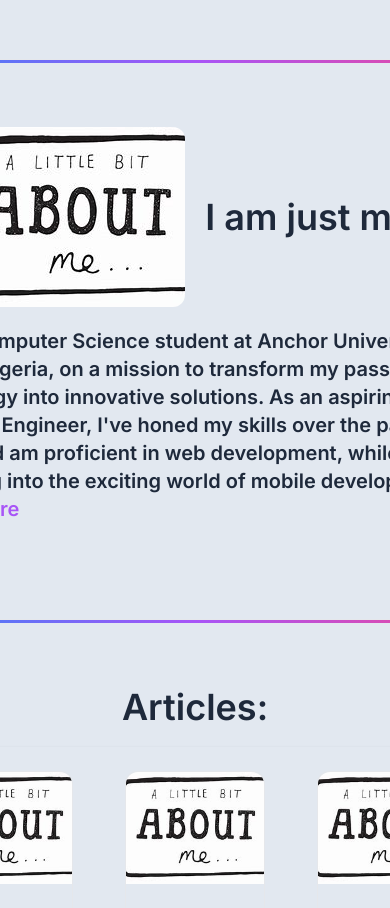
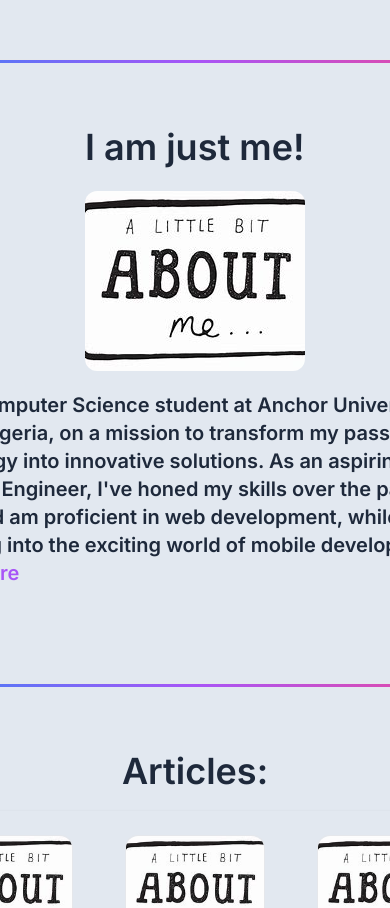
Before and after one commit to PeaceOloruntoba/peacecodes, a Next.js app: page / in a window 390 px wide. Shown: the part 1620-2528 px from the top of the page. Built offline with nearby package versions, Linux system fonts and the light colour scheme.

Commit message:
HomeAbout Responsive

```diff
--- a/src/app/components/HomeAbout.tsx
+++ b/src/app/components/HomeAbout.tsx
@@ -6,9 +6,17 @@ export default function HomeAbout() {
     return(
         <div>
         <div className="p-16 grid gap-5 items-center justify-center">
+            <div className="hidden lg:block">
             <div className="flex gap-5 items-center justify-center">
             <Image src={about} alt="Jumbotron" className="rounded-xl" />
             <h2 className="text-4xl font-semibold text-slate-800 dark:text-zinc-300">I am just me!</h2>
+            </div>
+            </div>
+            <div className="lg:hidden">
+            <div className="grid gap-6 items-center justify-center">
+            <h2 className="text-4xl font-semibold text-slate-800 dark:text-zinc-300">I am just me!</h2>
+            <Image src={about} alt="Jumbotron" className="rounded-xl" />
+            </div>
             </div>
         <div className="">
             <p className="text-xl font-semibold text-slate-800 dark:text-zinc-300 mb-8">I am a Computer Science student at Anchor University, Lagos, Nigeria, on a mission to transform my passion for technology into innovative solutions. As an aspiring Software Engineer, I&apos;ve honed my skills over the past two years and am proficient in web development, while also venturing into the exciting world of mobile development... <Link href="/About" className="text-purple-500">Learn More</Link></p>
```
